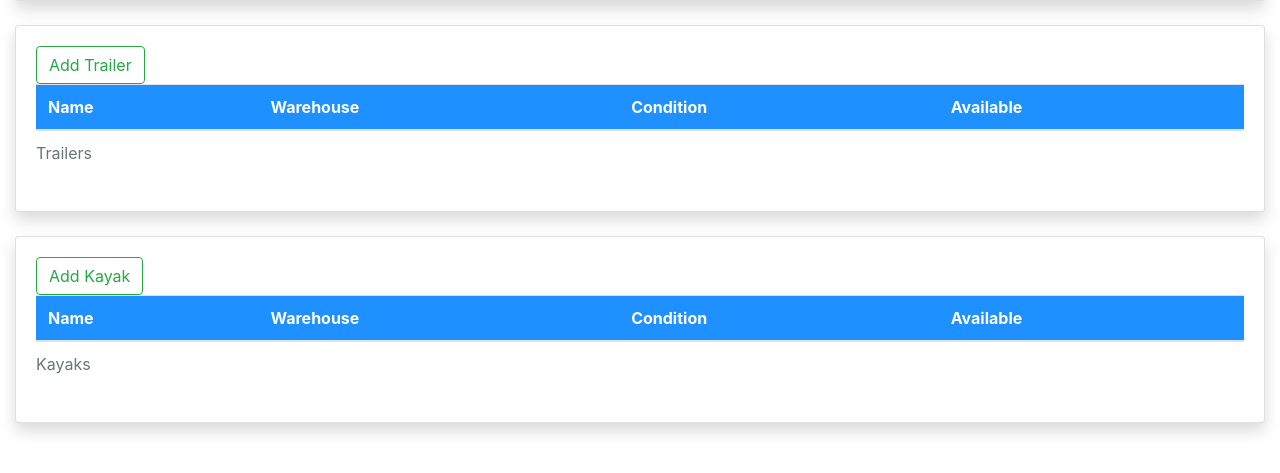
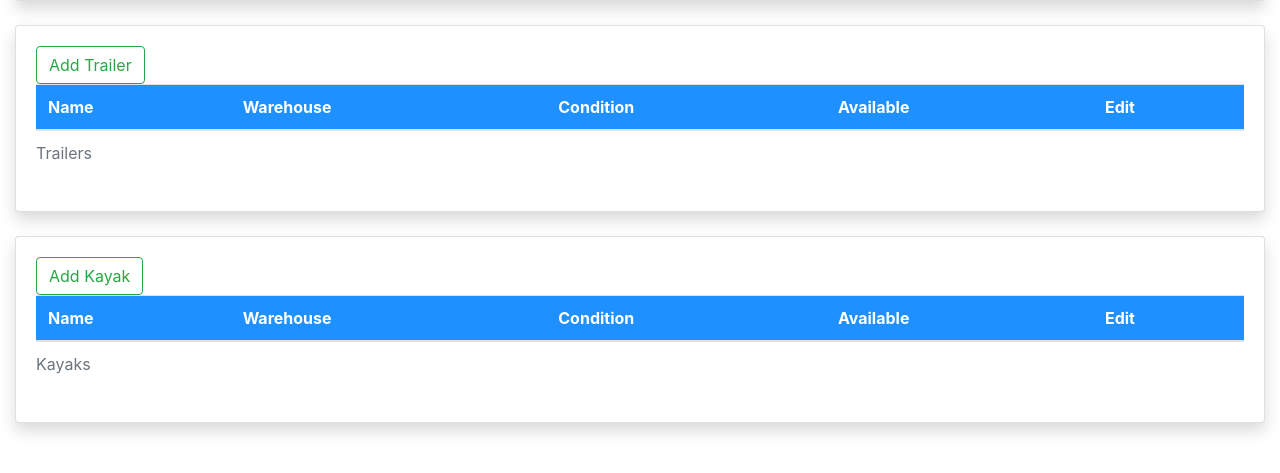
Before and after one commit to asimjb1200/UHA, a Django app: page /other/ in a window 1280 px wide. Shown: the part 258-731 px from the top of the page. Run offline with Django 3.2, Linux system fonts and the light colour scheme; the visitor is signed in with stand-in values (Sample User, id 1); data that the repository does not hold is empty; some libraries are stand-ins or nearby versions; some web fonts are replaced.

Commit message:
added edit buttons and styling

```diff
--- a/inventory_mgmt/inventory/static/inventory/style.css
+++ b/inventory_mgmt/inventory/static/inventory/style.css
@@ -36,7 +36,6 @@
 .homePage a:hover {
     color: rgb(40, 167, 69);
 }
-
 
 .text {
     background-color: rgb(40, 167, 69);
--- a/inventory_mgmt/inventory/templates/inventory/index.html
+++ b/inventory_mgmt/inventory/templates/inventory/index.html
@@ -1,7 +1,7 @@
 {% extends 'inventory/base.html' %}
 {% load cache %}
 {% load static %}
-{% cache 100 index %}
+{% cache 500 index %}
 {% block body %}
 
     <div class="card-columns" style="margin: 12px;">
--- a/inventory_mgmt/inventory/templates/inventory/warehouses.html
+++ b/inventory_mgmt/inventory/templates/inventory/warehouses.html
@@ -38,6 +38,7 @@
                     <th scope="col">Warehouse</th>
                     <th scope="col">Condition</th>
                     <th scope="col">Available</th>
+                    <th scope="col">Edit</th>
                     </tr>
                 </thead>
                 {% for trailer in trailer_list %}
@@ -47,6 +48,7 @@
                         <td>{{ trailer.warehouse }}</td>
                         <td>{{ trailer.condition }}</td>
                         <td>{{ trailer.available }}</td>
+                        <td><a href="{% url 'inventory:edit-trailer' trailer.id %}" class="btn btn-warning fas fa-edit" role="button">&nbsp;</a></td>
                     </tr>
                 {% endfor %}
                 </tbody>
@@ -67,6 +69,7 @@
                     <th scope="col">Warehouse</th>
                     <th scope="col">Condition</th>
                     <th scope="col">Available</th>
+                    <th scope="col">Edit</th>
                     </tr>
                 </thead>
                 {% for kayak in kayak_list %}
@@ -76,6 +79,7 @@
                         <td>{{ kayak.warehouse }}</td>
                         <td>{{ kayak.condition }}</td>
                         <td>{{ kayak.available }}</td>
+                        <td><a href="{% url 'inventory:edit-kayak' kayak.id %}" class="btn btn-warning fas fa-edit" role="button">&nbsp;</a></td>
                     </tr>
                 {% endfor %}
                 </tbody>
--- a/inventory_mgmt/inventory/urls.py
+++ b/inventory_mgmt/inventory/urls.py
@@ -5,16 +5,23 @@ from django.contrib.auth.views import LoginView, LogoutView
 app_name = 'inventory'
 urlpatterns = [
     url(r'^$', LoginView.as_view(), name="login"),
+    url(r'^register/$', views.UserFormView.as_view(), name='register'),
     url(r'^logout/$', LogoutView.as_view(), name="logout"),
     url(r'^home/$', views.index, name='index'),
-    url(r'^customers/$', views.Customers.as_view(), name="customers"),
+
     url(r'^reports/$', views.FinancialListView.as_view(), name="reports"),
+
     url(r'^other/$', views.OtherCompanyInfo.as_view(), name="other"),
     url(r'^other/add-warehouse/$', views.NewWarehouse.as_view(), name='add-warehouse'),
     url(r'^other/add-trailer/$', views.NewTrailer.as_view(), name='add-trailer'),
+    url(r'^other/edit-trailer/(?P<pk>[0-9]+)/$', views.TrailerUpdate.as_view(), name='edit-trailer'),
     url(r'^other/add-kayak/$', views.NewKayak.as_view(), name='add-kayak'),
+    url(r'^other/edit-kayak/(?P<pk>[0-9]+)/$', views.KayakUpdate.as_view(), name='edit-kayak'),
+
+    url(r'^customers/$', views.Customers.as_view(), name="customers"),
     url(r'^customers/add/$', views.NewCustomer.as_view(), name='add-customer'),
     url(r'^customers/edit/(?P<pk>[0-9]+)/$', views.CustomerUpdate.as_view(), name='edit-customer'),
+
     url(r'^food/$', views.MealsView.as_view(), name='meals'),
     url(r'^food/build_meal/$', views.MealBuilder.as_view(), name='meal-builder'),
     url(r'^food/build_menu/$', views.MenuBuilder.as_view(), name='menu-builder'),
@@ -22,20 +29,23 @@ urlpatterns = [
     url(r'^food/edit-menu/(?P<pk>[0-9]+)/$', views.MenuUpdate.as_view(), name='edit-menu'),
     url(r'^food/add/$', views.NewFood.as_view(), name='add-food'),
     url(r'^food/(?P<pk>[0-9]+)/delete/$', views.FoodDelete.as_view(), name='delete-food'),
+
     url(r'^supplies/$', views.SuppliesView.as_view(), name='supplies'),
     url(r'^supplies/add/$', views.AddSupply.as_view(), name='add-supply'),
     url(r'^supplies/edit/(?P<pk>[0-9]+)/$', views.SupplyUpdate.as_view(), name='edit-supply'),
     url(r'^supplies/(?P<pk>[0-9]+)/delete/$', views.SupplyDelete.as_view(), name='delete-supply'),
+
     url(r'^vans/$', views.VansView.as_view(), name='vans'),
     url(r'^vans/add/$', views.AddVan.as_view(), name='add-van'),
     url(r'^vans/(?P<pk>[0-9]+)/delete/$', views.VanDelete.as_view(), name='delete-van'),
     url(r'^vans/edit/(?P<pk>[0-9]+)/$', views.VanUpdate.as_view(), name='edit-van'),
+
     url(r'^trips/view-trips/$', views.TripManager.as_view(), name='view-trips'),
     url(r'^trips/build_trip/$', views.TripBuilder.as_view(), name='trip-builder'),
     url(r'^trips/view-trips/trip_details/(?P<pk>[0-9]+)/$', views.TripDetails.as_view(), name='details'),
     url(r'^trips/view-trips/trip_details/update/(?P<pk>[0-9]+)/$', views.TripUpdate.as_view(), name='update-trip'),
     url(r'^trips/view-trips/(?P<pk>[0-9]+)/delete/$', views.TripDelete.as_view(), name='delete-trip'),
-    url(r'^register/$', views.UserFormView.as_view(), name='register'),
+
     url(r'^vankits/$', views.VanKitView.as_view(), name='vankit'),
 
 ]
--- a/inventory_mgmt/inventory/views.py
+++ b/inventory_mgmt/inventory/views.py
@@ -11,12 +11,11 @@ from django.contrib.auth.decorators import login_required
 from django.contrib.auth.mixins import LoginRequiredMixin
 import datetime
 
-
-
 @login_required
 def index(request):
     """Display the landing page of the website."""
     return render(request, 'inventory/index.html')
+
 
 class Customers(LoginRequiredMixin, generic.ListView):
     model = customer
@@ -26,6 +25,7 @@ class Customers(LoginRequiredMixin, generic.ListView):
     def get_queryset(self):
         """Return a list of all vans in the database."""
         return customer.objects.all()
+
 
 class OtherCompanyInfo(LoginRequiredMixin, generic.ListView):
     model = warehouse
@@ -53,6 +53,7 @@ class CustomerUpdate(LoginRequiredMixin, UpdateView):
     login_url = '/'
     redirect_field_name = 'redirect_to'
     success_url = reverse_lazy('inventory:customers')
+
 
 class NewTrailer(LoginRequiredMixin, View):
     """This view will allow the user to add a trailer"""
@@ -88,6 +89,17 @@ class NewTrailer(LoginRequiredMixin, View):
         return render(request, self.template_name, {'form': form})
 
 
+class TrailerUpdate(LoginRequiredMixin, UpdateView):
+    """This view will allow the user to update customer information."""
+
+    model = trailers
+    form_class = TrailerForm
+    template_name = 'inventory/new_supply.html'
+    login_url = '/'
+    redirect_field_name = 'redirect_to'
+    success_url = reverse_lazy('inventory:other')
+
+
 class NewKayak(LoginRequiredMixin, View):
     """This view will allow the user to add a kayak to the database."""
 
@@ -120,6 +132,17 @@ class NewKayak(LoginRequiredMixin, View):
 
         # if it doesn't work, have them try again
         return render(request, self.template_name, {'form': form})
+
+
+class KayakUpdate(LoginRequiredMixin, UpdateView):
+    """This view will allow the user to update meals."""
+
+    model = kayak
+    form_class = KayakForm
+    template_name = 'inventory/new_supply.html'
+    login_url = '/'
+    redirect_field_name = 'redirect_to'
+    success_url = reverse_lazy('inventory:other')
 
 
 class NewWarehouse(LoginRequiredMixin, View):
@@ -253,6 +276,7 @@ class MealUpdate(LoginRequiredMixin, UpdateView):
     def get_success_url(self):
         """Will allow the user to return to the main food page."""
         return reverse_lazy('inventory:meals', kwargs={'pk': self.kwargs['pk']})
+
 
 class MenuUpdate(LoginRequiredMixin, UpdateView):
     """This view will allow the user to update menus."""
```
